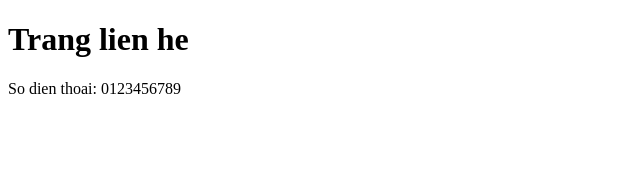
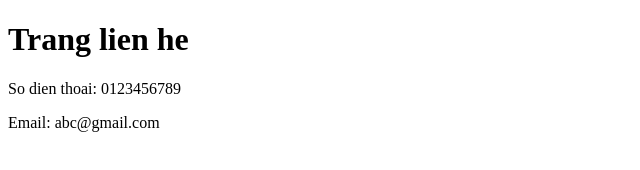
Before and after one commit to undertanker86/test-git, a plain HTML site: page lien-he.html in a window 1280 px wide. Shown: the whole page, without its empty margins (0-640 px from the left). Drawn offline with Linux system fonts and the light colour scheme.

Commit message:
Update page lien-he

```diff
--- a/lien-he.html
+++ b/lien-he.html
@@ -9,5 +9,7 @@
     <h1>Trang lien he</h1>
 
     <p>So dien thoai: 0123456789</p>
+
+    <p>Email: abc@gmail.com</p>
 </body>
 </html>
```
